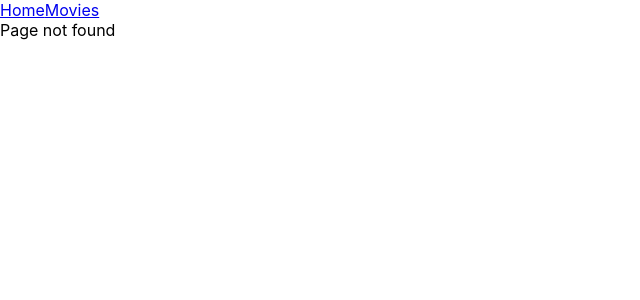
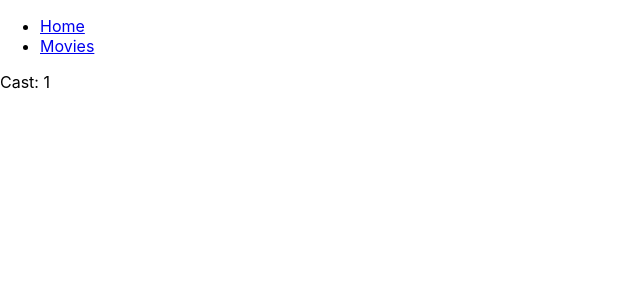
Before and after one commit to Stranger1978/goit-react-hw-05-movies, a React (Create React App) app: page /goit-react-hw-05-movies/movies/1/Cast in a window 1280 px wide. Before the commit this address had no page. Shown: the top 300 px of the page, without its empty margins (0-640 px from the left). Built offline with nearby package versions, Linux system fonts and the light colour scheme.

Commit message:
update_strukture_hw

```diff
--- a/src/components/App.jsx
+++ b/src/components/App.jsx
@@ -1,19 +1,24 @@
-import { Routes, Route, NavLink } from "react-router-dom";
+import { Routes, Route } from "react-router-dom";
 import Home from "../pages/Home";
 import Movies from "../pages/Movies";
-import NotFound from "../pages/NotFound";
+import NotFound from "pages/NotFound";
+import { Layout } from "./Layout";
+import { Cast }  from "./Cast";
+import { Reviews } from "./Reviews";
 
 export const App = () => {
-  return <div>
-    <nav>
-      <NavLink to="/">Home</NavLink>
-      <NavLink to="/movies">Movies</NavLink>
-    </nav>
+  return (
     <Routes>
-      <Route path="/" element={<Home />} />
+      <Route path="/" element={<Layout />}>
+      <Route index element={<Home />} />
       <Route path="/movies" element={<Movies />} />
-      <Route path="/movies/:movieId" />
+        <Route path="/movies/:movieId">
+          <Route path="Cast" element={<Cast />} />
+          <Route path="Reviews" element={<Reviews />} />
+      </Route>
       <Route path="*" element={<NotFound />} />
+      </Route>
     </Routes>
-  </div>;
+  )
+
 };
--- /dev/null
+++ b/src/components/Cast/Cast.jsx
@@ -0,0 +1,10 @@
+import { useParams } from "react-router-dom";
+import { useEffect } from "react";
+
+export const Cast = () => {
+    const { movieId } = useParams();
+     useEffect(() => {
+//HTTP /search/search-movies
+    },[])
+    return (<div>Cast: { movieId}</div>)
+}
--- /dev/null
+++ b/src/components/Cast/index.js
@@ -0,0 +1 @@
+export { Cast } from "./Cast";
--- /dev/null
+++ b/src/components/Layout/Layout.jsx
@@ -0,0 +1,15 @@
+import { NavLink, Outlet } from "react-router-dom";
+
+export const Layout = () => {
+    return <nav>
+        <ul>
+      <li>
+        <NavLink to="/">Home</NavLink>
+      </li>
+      <li>
+        <NavLink to="/movies">Movies</NavLink>
+      </li>
+        </ul>
+        <Outlet/>
+    </nav>
+}
--- /dev/null
+++ b/src/components/Layout/index.js
@@ -0,0 +1 @@
+export { Layout } from "./Layout";
--- /dev/null
+++ b/src/components/Reviews/Reviews.jsx
@@ -0,0 +1,11 @@
+import { useParams } from "react-router-dom";
+import { useEffect } from "react";
+
+export const Reviews = () => {
+    const { movieId } = useParams();
+     useEffect(() => {
+//HTTP /search/search-movies
+    },[])
+
+    return (<div>Reviews: {movieId }</div>)
+}
--- /dev/null
+++ b/src/components/Reviews/index.js
@@ -0,0 +1 @@
+export { Reviews } from "./Reviews";
--- a/src/pages/Home/Home.jsx
+++ b/src/pages/Home/Home.jsx
@@ -1,6 +1,10 @@
+import { useEffect } from "react";
 
 
 const Home = () => {
+    useEffect(() => {
+//HTTP /trending/get-trending
+   },[])
 return (<div>Home page</div>)
 }
 
--- /dev/null
+++ b/src/pages/MovieDetails/index.js
@@ -0,0 +1 @@
+export { default } from "./MovieDetails";
--- a/src/pages/Movies/Movies.jsx
+++ b/src/pages/Movies/Movies.jsx
@@ -1,5 +1,10 @@
+import { useEffect } from "react";
 
 const Movies = () => {
+   useEffect(() => {
+//HTTP /search/search-movies
+    },[])
+
     return (<div>Movies</div>)
 }
 
```
Also changed, not shown: src/pages/MovieDetails/MovieDetails.jsx (added, +28 -0 lines).
